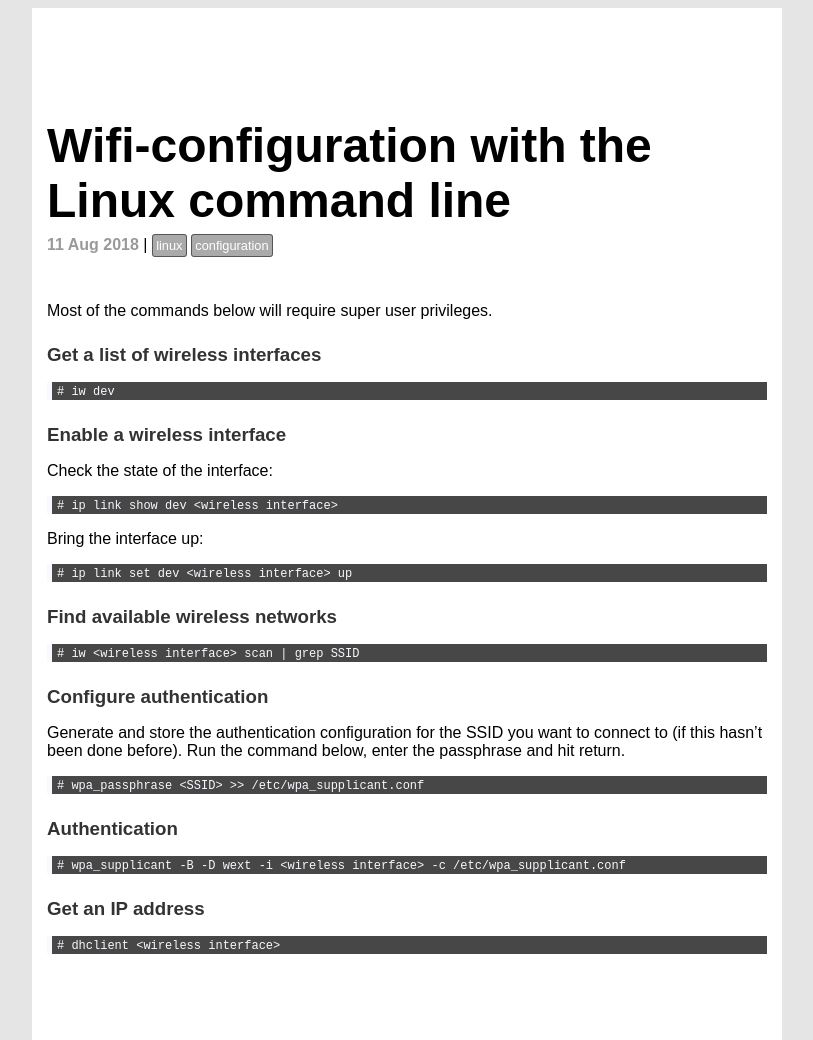
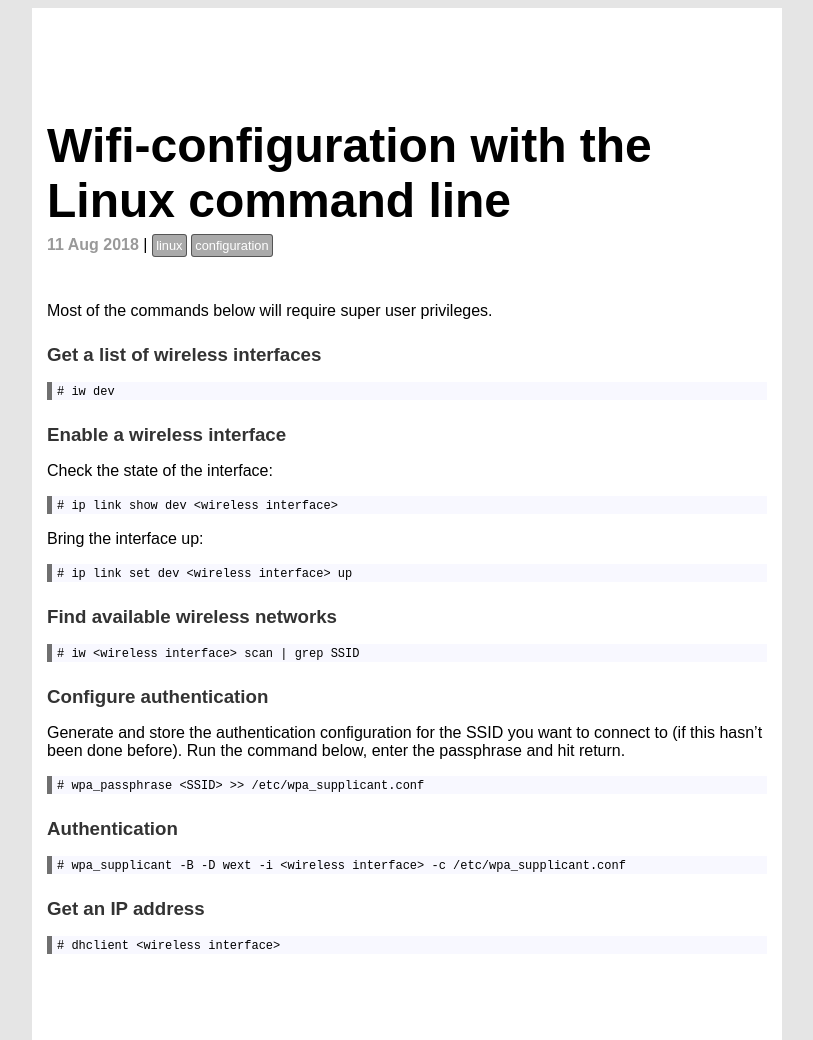
Before and after one commit to execas/execas.github.io, a Jekyll site: the page built from _posts/2018-08-11-wifi-configuration-with-the-linux-command-line.md, in a window 1280 px wide. Shown: the whole page, without its empty margins (233-1046 px from the left). Built offline with Jekyll 4.4.1, drawn with Linux system fonts in a browser that asks for light colours.

Commit message:
Update execas.css

```diff
--- a/css/execas.css
+++ b/css/execas.css
@@ -23,18 +23,18 @@ img {
 }
 
 pre {
-     background-color: #474747;
+     background-color: #f8f8ff;
      padding-left: 5px;
      padding-bottom; 3px;
-     border-left: 5px solid #f8f8ff;
+     border-left: 5px solid #707070;
      white-space: pre;
-     color:#f8f8ff;
+     color:#000000;
      overflow: auto;
 }
 pre code {
      font-size:12px;
      border-style: none;
-     background-color: #474747;
+     background-color: #f8f8ff;
 }
 code {
      background-color: #fefefe;
```
